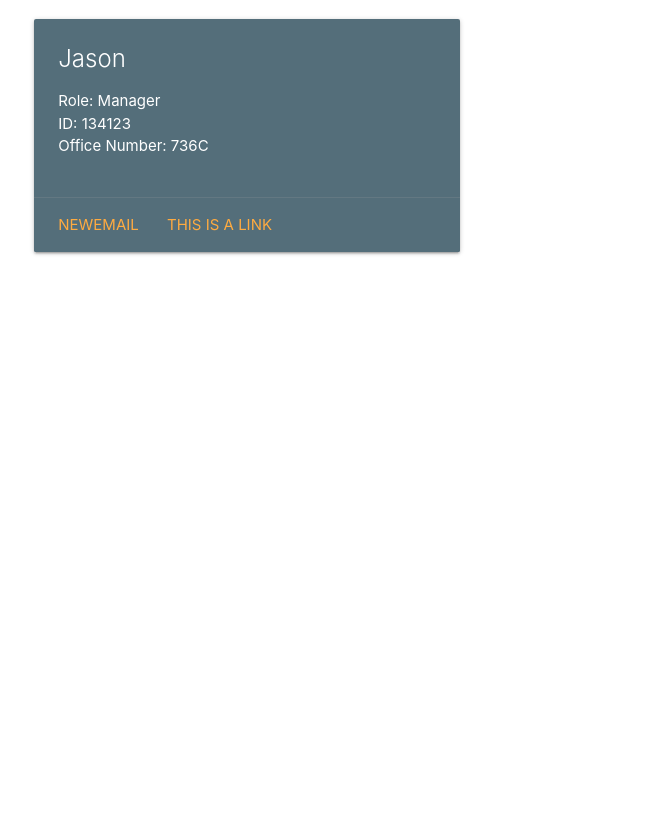
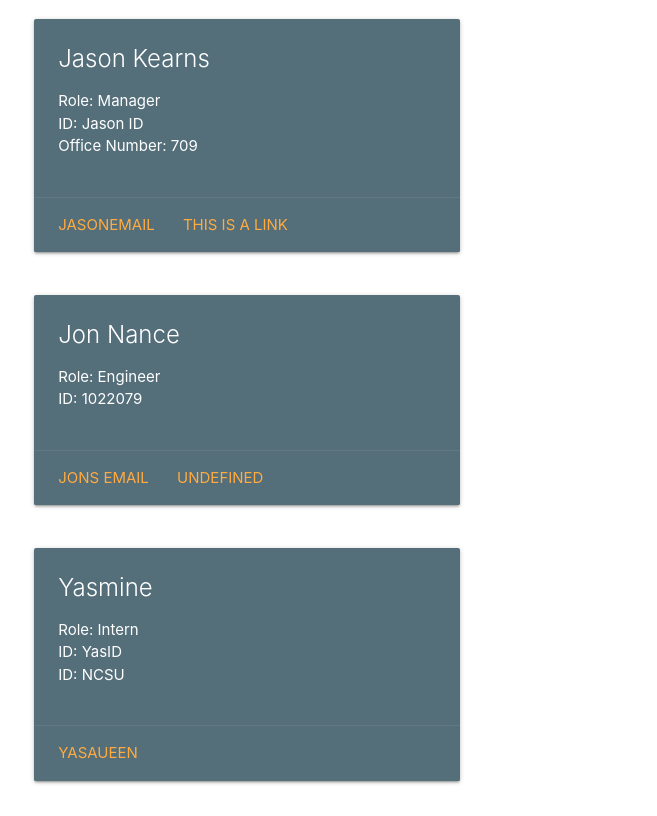
Before and after one commit to speakeasyman/10-team-profile-generator, a website: page sample/sample.html in a window 1280 px wide. Shown: the part 162-978 px from the top of the page, without its empty margins (169-826 px from the left). Before the commit the page ends 800 px from the top, so only its background shows below. Drawn offline with nearby package versions, Linux system fonts and the light colour scheme.

Commit message:
working on testing now

```diff
--- a/sample/sample.html
+++ b/sample/sample.html
@@ -20,17 +20,53 @@
             <div class="col s12 m6">
             <div class="card blue-grey darken-1">
                 <div class="card-content white-text">
-                <span class="card-title">Jason</span>
+                <span class="card-title">Jason Kearns</span>
                 <ul>
                     <li>Role: Manager</li>
-                    <li>ID: 134123 </li>
-                    <li>Office Number: 736C </li>
+                    <li>ID: Jason ID </li>
+                    <li>Office Number: 709 </li>
                 </ul>
                 </div>
                 <div class="card-action">
-                <a href="#">NewEMail</a>
+                <a href="#">JasonEmail</a>
                 <a href="#">This is a link</a>
                 </div>
             </div>
             </div>
-        </div>
+        </div><div class="row">
+            <div class="col s12 m6">
+            <div class="card blue-grey darken-1">
+                <div class="card-content white-text">
+                <span class="card-title">Jon Nance</span>
+                <ul>
+                    <li>Role: Engineer</li>
+                    <li>ID: 1022079 </li>
+                </ul>
+                </div>
+                <div class="card-action">
+                <a href="#">Jons Email</a>
+                <a href="#">undefined</a>
+                </div>
+            </div>
+            </div>
+        </div><div class="row">
+            <div class="col s12 m6">
+            <div class="card blue-grey darken-1">
+                <div class="card-content white-text">
+                <span class="card-title">Yasmine</span>
+                <ul>
+                    <li>Role: Intern</li>
+                    <li>ID: YasID </li>
+                    <li>ID: NCSU </li>
+                </ul>
+                </div>
+                <div class="card-action">
+                <a href="#">YasAueen</a>
+
+                </div>
+            </div>
+            </div>
+        </div>    <!-- Compiled and minified JavaScript -->
+    <script src="https://cdnjs.cloudflare.com/ajax/libs/materialize/1.0.0/js/materialize.min.js"></script>
+</body>
+</html>
```
Also changed, not shown: __tests__/Employee.test.js (+8 -0 lines), index.js (+5 -6 lines), lib/employee.js (+6 -2 lines).
